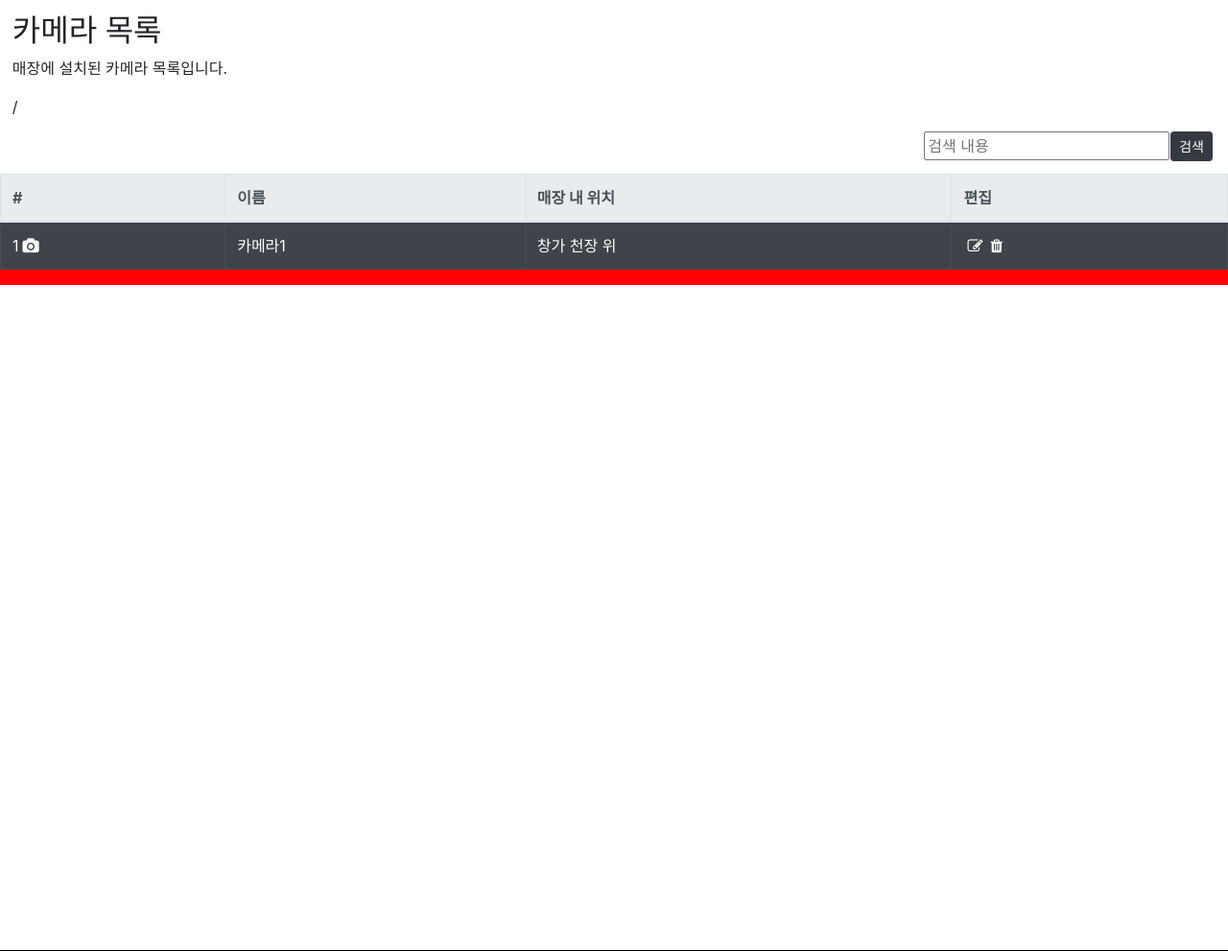
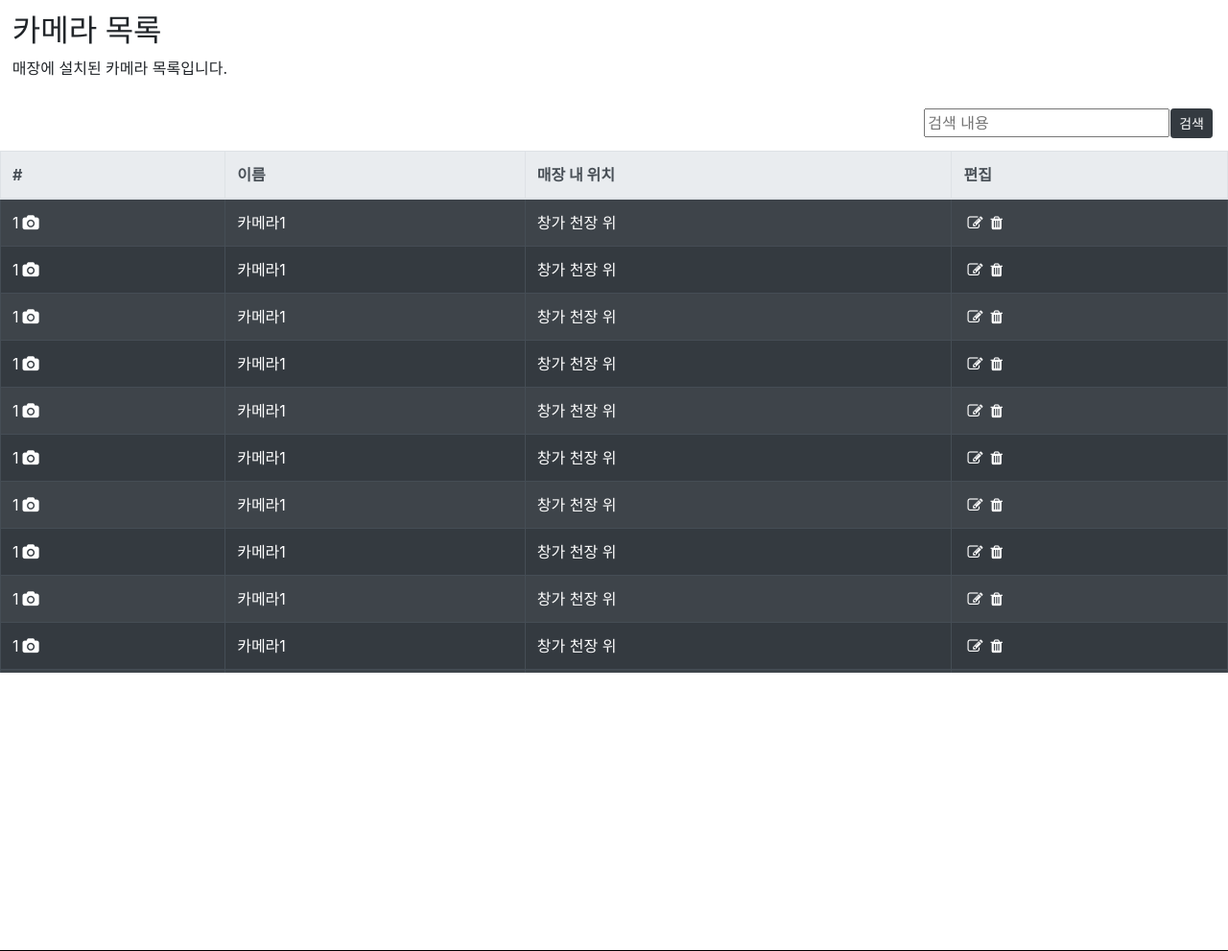
Before and after one commit to YoonRyeol/SEAT_WATCHER, a Django app: page / in a window 1280 px wide. Shown: the part 58-1049 px from the top of the page at 96% size. Run offline with Django 3.2, Linux system fonts and the light colour scheme; data that the repository does not hold is empty; some libraries are stand-ins or nearby versions.

Commit message:
2020-08-11 | MH | add scroll in table tag

```diff
--- a/watcher/static/css/Camera_list.css
+++ b/watcher/static/css/Camera_list.css
@@ -8,6 +8,9 @@ html, body {
 .wrap {
 	margin : 0 auto;
 }
+
+
+
 .navbar-default {
 	border : 1px solid black;
 	background-color : black;
@@ -17,18 +20,17 @@ html, body {
 .title {
 	padding : 1%;
 }
+/*테이블 헤버 */
 
 /*테이블 내 검색창 */
 
 
-.table-responsive {
-	background-color : red
-}
 /* 테이블 부분 */
 table {
 	width: 100%;
 	border : 5px solid #444444;
 }
+
 
 /*버튼이 있는 메인 메뉴 */
 
--- a/watcher/templates/watcher/Camera_list.html
+++ b/watcher/templates/watcher/Camera_list.html
@@ -3,12 +3,15 @@
 <head>
 	<meta charset="uft-8">
 	<meta name="viewprot" content="width=device-width, inital-scale=1, shrinkt-to-fit=no">
+
 	<link rel="stylesheet" href="https://stackpath.bootstrapcdn.com/bootstrap/4.5.1/css/bootstrap.min.css" integrity="sha384-VCmXjywReHh4PwowAiWNagnWcLhlEJLA5buUprzK8rxFgeH0kww/aWY76TfkUoSX" crossorigin="anonymous">
 	<link rel="stylesheet" href="https://maxcdn.bootstrapcdn.com/font-awesome/4.3.0/css/font-awesome.min.css">
 
 	<link rel="stylesheet" type="text/css" href="/static/css/footer.css">
 	<link rel="stylesheet" type="text/css" href="/static/css/bootstrap.css">
 	<link rel="stylesheet" type="text/css" href="/static/css/Camera_list.css">
+	<script src="https://code.jquery.com/jquery-3.5.1.min.js" integrity="sha256-9/aliU8dGd2tb6OSsuzixeV4y/faTqgFtohetphbbj0=" crossorigin="anonymous"></script>
+	<script src="https://ajax.googleapis.com/ajax/libs/jquery/3.5.1/jquery.min.js"></script>
 
 	<title>WATCHER</title>
 
@@ -22,18 +25,14 @@
 			</div>
 
 		</div><!-- /.container-fluid -->
+	</nav>
 
-	</nav>
-	<div class="wrap" style ="">
+	<div class="wrap">
+
+
 		<div class="container-fluid title">
 		<h2>카메라 목록</h2>
 		<p class="text-left">매장에 설치된 카메라 목록입니다.</p>
-		{% url "watcher:Camera_list" %}
-		<br/>
-		{% for e in camera_list %}
-		{{e.elec_available}}
-		{% endfor %}
-		{{ camera_list.camera_id}}
 		</div>
 
 		<div class="container-fluid" style="">
@@ -42,17 +41,19 @@
 			</form>
 		</div>
 
-		<div class="table-responsive">
+
+		<div class="table-responsive" style="height : 45vh; overflow: scroll;" >
 		<!-- Table -->
-			<table class="table table-striped table-bordered table-dark table-hover ">
+			<table class="table table-striped table-bordered table-dark table-hover " colums='[{"headerText": "#", "field": "#"}]'>
 				<thead class="thead-light">
 					<tr>
-						<th>#</th>
-						<th>이름</th>
-						<th>매장 내 위치</th>
-						<th>편집</th>
+						<th class="fixed-header">#</th>
+						<th class="fixed-header">이름</th>
+						<th class="fixed-header">매장 내 위치</th>
+						<th class="fixed-header">편집</th>
 					</tr>
 				</thead>
+
 				<tbody>
 					<tr>
 						<td>1<i style="margin:4px" class="fa fa-camera"></i></td>
@@ -60,9 +61,116 @@
   						<td>창가 천장 위</td>
   						<td><i style="margin:4px" class="fa fa-edit"></i><i style="margin:4px" class="fa fa-trash"></i></td>
   					</tr>
+  					<tr>
+						<td>1<i style="margin:4px" class="fa fa-camera"></i></td>
+  						<td>카메라1</td>
+  						<td>창가 천장 위</td>
+  						<td><i style="margin:4px" class="fa fa-edit"></i><i style="margin:4px" class="fa fa-trash"></i></td>
+  					</tr>
+  					<tr>
+						<td>1<i style="margin:4px" class="fa fa-camera"></i></td>
+  						<td>카메라1</td>
+  						<td>창가 천장 위</td>
+  						<td><i style="margin:4px" class="fa fa-edit"></i><i style="margin:4px" class="fa fa-trash"></i></td>
+  					</tr>
+  					<tr>
+						<td>1<i style="margin:4px" class="fa fa-camera"></i></td>
+  						<td>카메라1</td>
+  						<td>창가 천장 위</td>
+  						<td><i style="margin:4px" class="fa fa-edit"></i><i style="margin:4px" class="fa fa-trash"></i></td>
+  					</tr>
+  					<tr>
+						<td>1<i style="margin:4px" class="fa fa-camera"></i></td>
+  						<td>카메라1</td>
+  						<td>창가 천장 위</td>
+  						<td><i style="margin:4px" class="fa fa-edit"></i><i style="margin:4px" class="fa fa-trash"></i></td>
+  					</tr>
+  					<tr>
+						<td>1<i style="margin:4px" class="fa fa-camera"></i></td>
+  						<td>카메라1</td>
+  						<td>창가 천장 위</td>
+  						<td><i style="margin:4px" class="fa fa-edit"></i><i style="margin:4px" class="fa fa-trash"></i></td>
+  					</tr>
+  					<tr>
+						<td>1<i style="margin:4px" class="fa fa-camera"></i></td>
+  						<td>카메라1</td>
+  						<td>창가 천장 위</td>
+  						<td><i style="margin:4px" class="fa fa-edit"></i><i style="margin:4px" class="fa fa-trash"></i></td>
+  					</tr>
+  					<tr>
+						<td>1<i style="margin:4px" class="fa fa-camera"></i></td>
+  						<td>카메라1</td>
+  						<td>창가 천장 위</td>
+  						<td><i style="margin:4px" class="fa fa-edit"></i><i style="margin:4px" class="fa fa-trash"></i></td>
+  					</tr>
+  					<tr>
+						<td>1<i style="margin:4px" class="fa fa-camera"></i></td>
+  						<td>카메라1</td>
+  						<td>창가 천장 위</td>
+  						<td><i style="margin:4px" class="fa fa-edit"></i><i style="margin:4px" class="fa fa-trash"></i></td>
+  					</tr>
+  					<tr>
+						<td>1<i style="margin:4px" class="fa fa-camera"></i></td>
+  						<td>카메라1</td>
+  						<td>창가 천장 위</td>
+  						<td><i style="margin:4px" class="fa fa-edit"></i><i style="margin:4px" class="fa fa-trash"></i></td>
+  					</tr>
+  					<tr>
+						<td>1<i style="margin:4px" class="fa fa-camera"></i></td>
+  						<td>카메라1</td>
+  						<td>창가 천장 위</td>
+  						<td><i style="margin:4px" class="fa fa-edit"></i><i style="margin:4px" class="fa fa-trash"></i></td>
+  					</tr>
+  					  					<tr>
+						<td>1<i style="margin:4px" class="fa fa-camera"></i></td>
+  						<td>카메라1</td>
+  						<td>창가 천장 위</td>
+  						<td><i style="margin:4px" class="fa fa-edit"></i><i style="margin:4px" class="fa fa-trash"></i></td>
+  					</tr>
+  					  					<tr>
+						<td>1<i style="margin:4px" class="fa fa-camera"></i></td>
+  						<td>카메라1</td>
+  						<td>창가 천장 위</td>
+  						<td><i style="margin:4px" class="fa fa-edit"></i><i style="margin:4px" class="fa fa-trash"></i></td>
+  					</tr>
+  					  					<tr>
+						<td>1<i style="margin:4px" class="fa fa-camera"></i></td>
+  						<td>카메라1</td>
+  						<td>창가 천장 위</td>
+  						<td><i style="margin:4px" class="fa fa-edit"></i><i style="margin:4px" class="fa fa-trash"></i></td>
+  					</tr>
+  					  					<tr>
+						<td>1<i style="margin:4px" class="fa fa-camera"></i></td>
+  						<td>카메라1</td>
+  						<td>창가 천장 위</td>
+  						<td><i style="margin:4px" class="fa fa-edit"></i><i style="margin:4px" class="fa fa-trash"></i></td>
+  					</tr>
+  					  					<tr>
+						<td>1<i style="margin:4px" class="fa fa-camera"></i></td>
+  						<td>카메라1</td>
+  						<td>창가 천장 위</td>
+  						<td><i style="margin:4px" class="fa fa-edit"></i><i style="margin:4px" class="fa fa-trash"></i></td>
+  					</tr>
+  					  					<tr>
+						<td>1<i style="margin:4px" class="fa fa-camera"></i></td>
+  						<td>카메라1</td>
+  						<td>창가 천장 위</td>
+  						<td><i style="margin:4px" class="fa fa-edit"></i><i style="margin:4px" class="fa fa-trash"></i></td>
+  					</tr>
+  					  					<tr>
+						<td>1<i style="margin:4px" class="fa fa-camera"></i></td>
+  						<td>카메라1</td>
+  						<td>창가 천장 위</td>
+  						<td><i style="margin:4px" class="fa fa-edit"></i><i style="margin:4px" class="fa fa-trash"></i></td>
+  					</tr>
+
+
   				</tbody>
   			</table>
+
   		</div><!--container-fluid-->
+</div>
+
   	</div><!--wrap-->
 	<!--footer-->
 	<footer>
@@ -83,9 +191,22 @@
 	</footer>
 
 
+<!--script start -->
+</script>
+		<script type="text/javascript">
+			var page = 1;
+			$(window).scroll(function() {
+    if ($(window).scrollTop() == $(document).height() - $(window).height()) {
+      console.log(++page);
+      $("tbody").append('<tr><td>1<i style="margin:4px" class="fa fa-camera"></i></td><td>카메라1</td><td>창가 천장 위</td><td><i style="margin:4px" class="fa fa-edit"></i><i style="margin:4px" class="fa fa-trash"></i></td></tr>');
 
+    }
+});
+</script>
+
+
+<script src="https://stackpath.bootstrapcdn.com/bootstrap/4.5.1/js/bootstrap.min.js" integrity="sha384-XEerZL0cuoUbHE4nZReLT7nx9gQrQreJekYhJD9WNWhH8nEW+0c5qq7aIo2Wl30J" crossorigin="anonymous"></script>
 <script src="https://cdn.jsdelivr.net/npm/popper.js@1.16.1/dist/umd/popper.min.js" integrity="sha384-9/reFTGAW83EW2RDu2S0VKaIzap3H66lZH81PoYlFhbGU+6BZp6G7niu735Sk7lN" crossorigin="anonymous"></script>
-<script src="https://stackpath.bootstrapcdn.com/bootstrap/4.5.1/js/bootstrap.min.js" integrity="sha384-XEerZL0cuoUbHE4nZReLT7nx9gQrQreJekYhJD9WNWhH8nEW+0c5qq7aIo2Wl30J" crossorigin="anonymous"></script>
-
+<!--script end-->
 </body>
 </html>
```
Also changed, not shown: SEAT_WATCHER/settings.py (+12 -2 lines), watcher/static/css/footer.css (line endings or trailing spaces), 1 other file.
